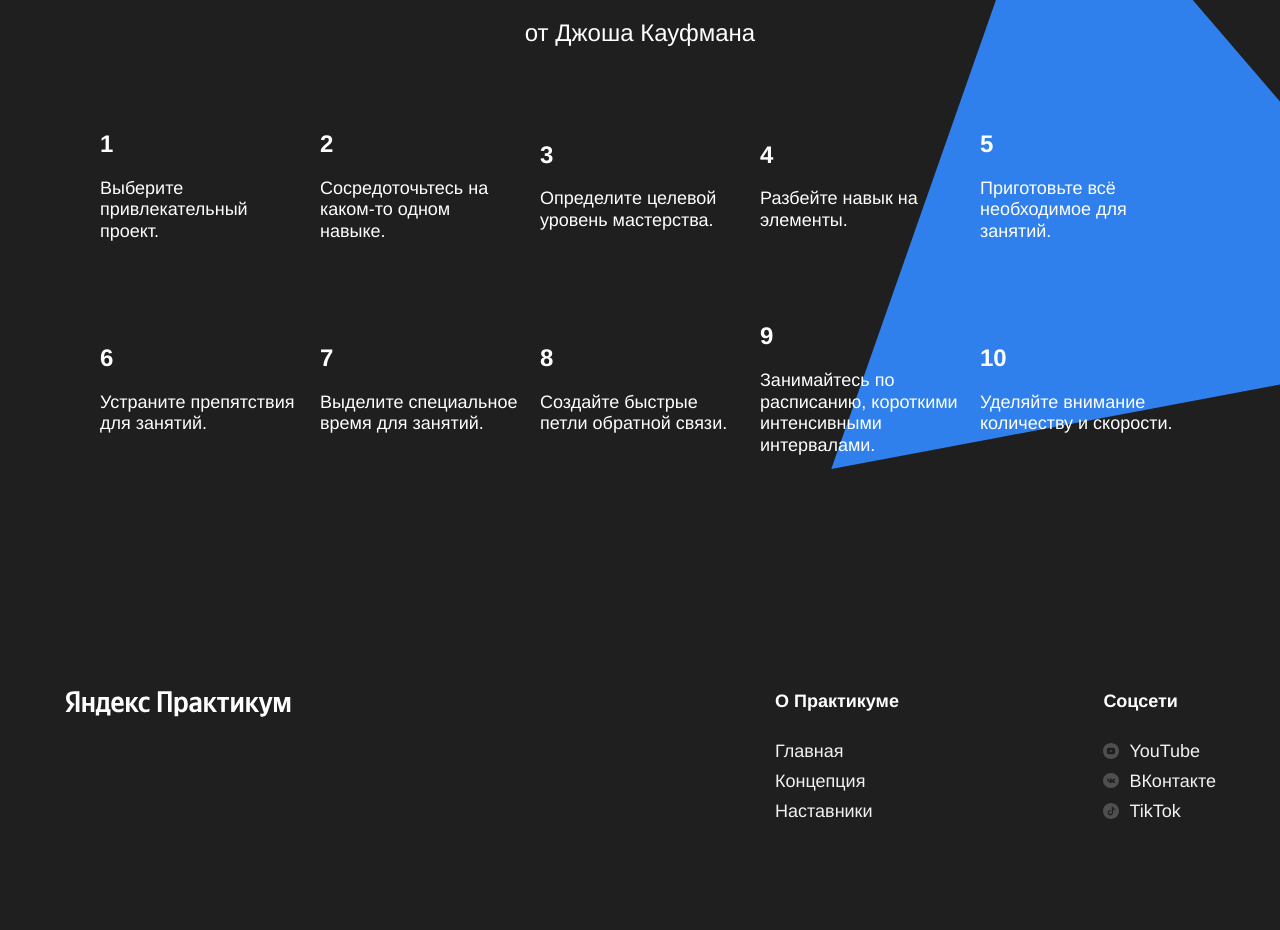
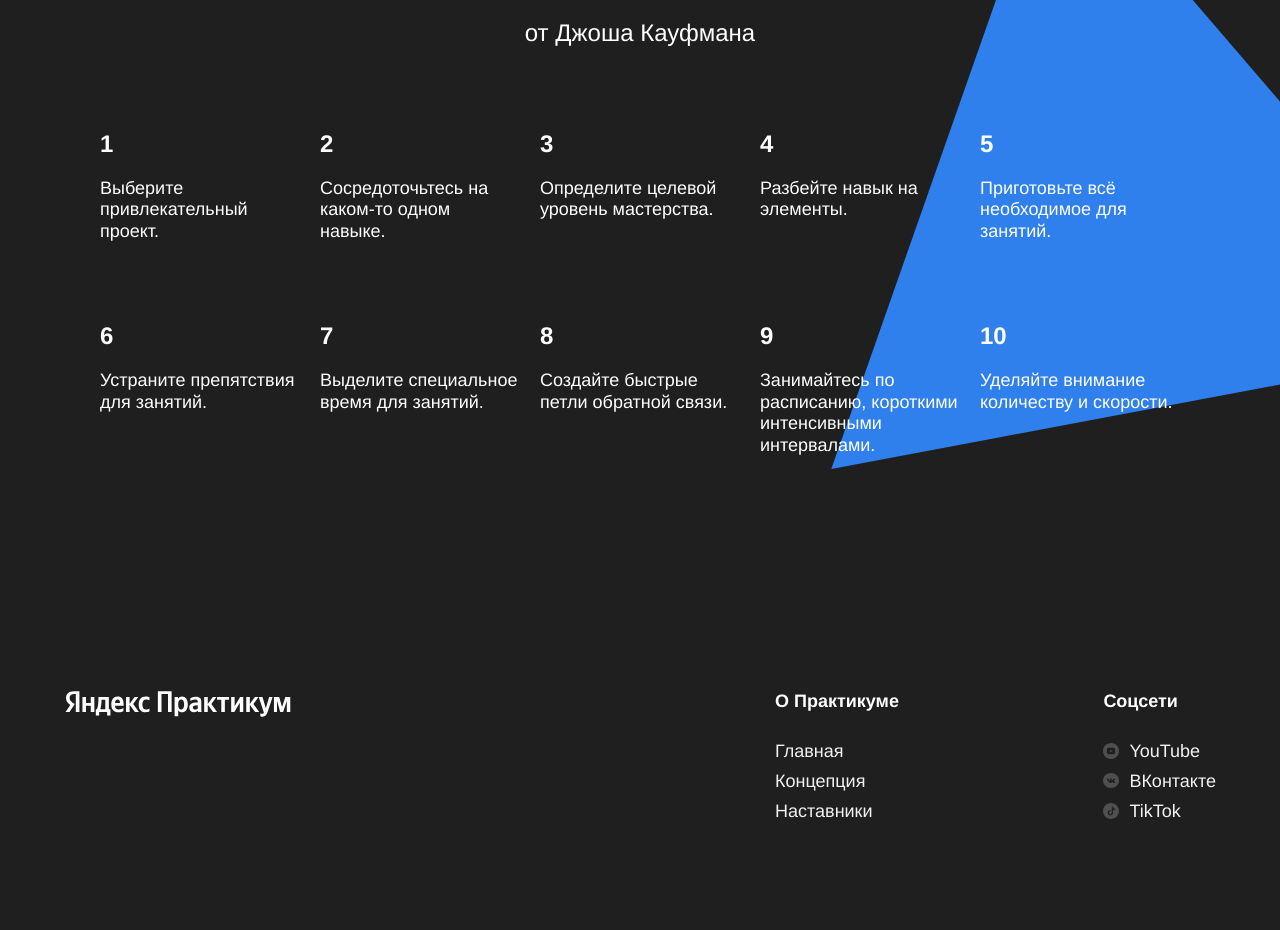
Before and after one commit to Michail19/Project_Yandex_UCHEBA, a plain HTML site: page sprint-1__startkit/index.html in a window 1280 px wide. Shown: the part 3120-4050 px from the top of the page. Drawn offline with Linux system fonts and the light colour scheme.

Commit message:
Second practice
The beginning of the second practice

```diff
--- a/sprint-1__startkit/index.html
+++ b/sprint-1__startkit/index.html
@@ -81,7 +81,7 @@
           <div class="feynman__feynman_img"></div>
       </section>
 
-      <section class="kaufman">
+      <section class="kaufman kaufman_transition">
           <div class="kaufman__section-title_theme_dark">Принципы обучения</div>
           <div class="kaufman__section-subtitle_theme_dark">от Джоша Кауфмана</div>
           <table class="kaufman__table_theme_dark">
--- a/sprint-1__startkit/styles/style.css
+++ b/sprint-1__startkit/styles/style.css
@@ -267,6 +267,18 @@ div, h1, h3, th, td {
     justify-content: center;
     flex-wrap: wrap;
     overflow: hidden;
+    opacity: 0;
+}
+
+.kaufman_transition {
+    opacity: 1;
+    background-color: #1f1f1f;
+}
+
+@media (prefers-reduced-motion: no-preference) {
+  .kaufman {
+    transition: opacity 1.5s ease, transform 1.5s ease;
+  }
 }
 
 .kaufman__section-title_theme_dark {
@@ -305,6 +317,7 @@ div, h1, h3, th, td {
     color: white;
     margin-right: 0;
     margin-top: 80px;
+    align-content: flex-start;
 }
 
 .kaufman__table__cell__heading_theme_dark {
```
Also changed, not shown: sprint-1__startkit/images/cards-attention.png (added), sprint-1__startkit/images/cards-competence.png (added), sprint-1__startkit/images/cards-interliving.png (added), sprint-1__startkit/images/cards-question.png (added), sprint-1__startkit/images/cards-recall.png (added), sprint-1__startkit/images/khan-book.jpg (added), sprint-1__startkit/images/logo/resources-arzamas.svg (added), sprint-1__startkit/images/logo/resources-n1.svg (added), sprint-1__startkit/images/logo/resources-polka.svg (added), sprint-1__startkit/images/logo/resources-strelka.svg (added), sprint-1__startkit/texts_sprint-2.txt (added).
